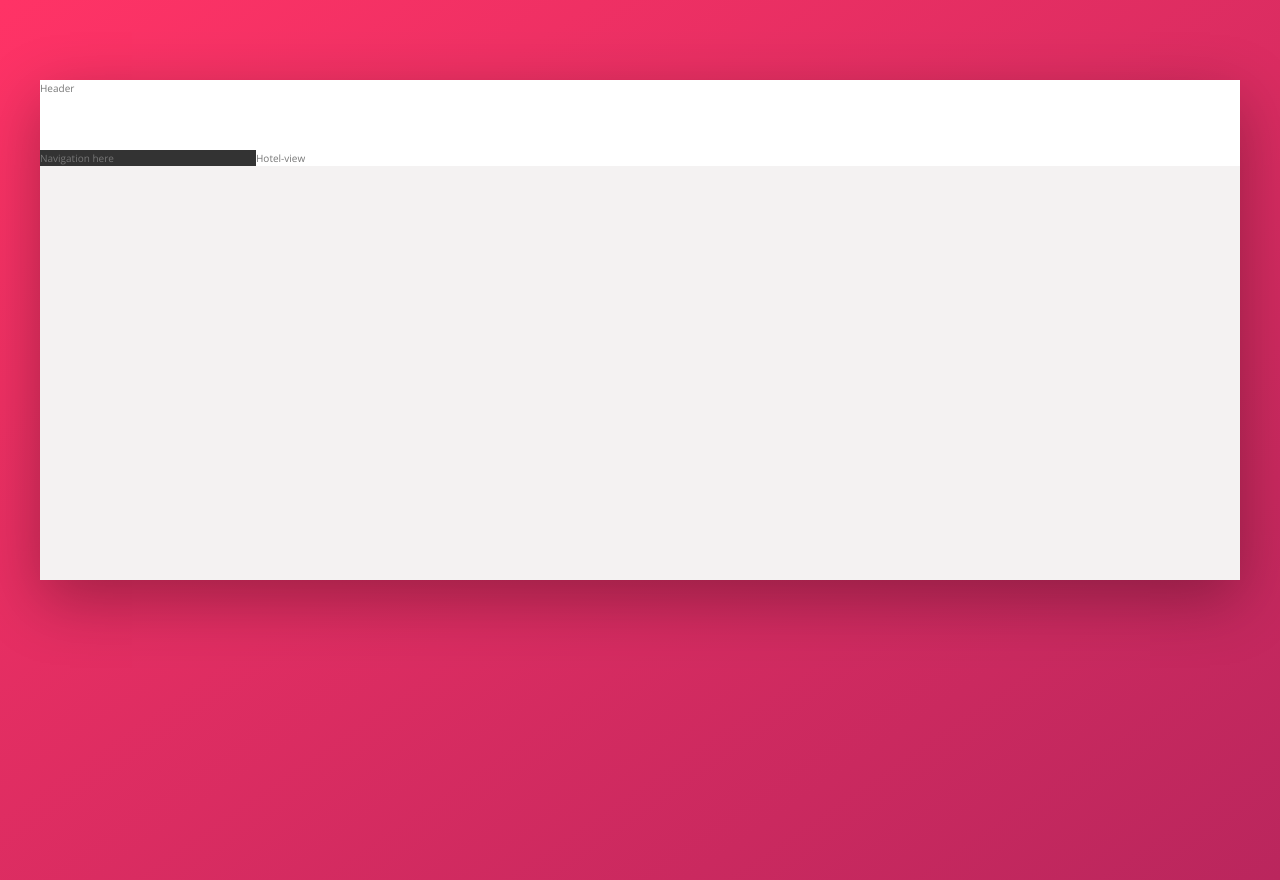
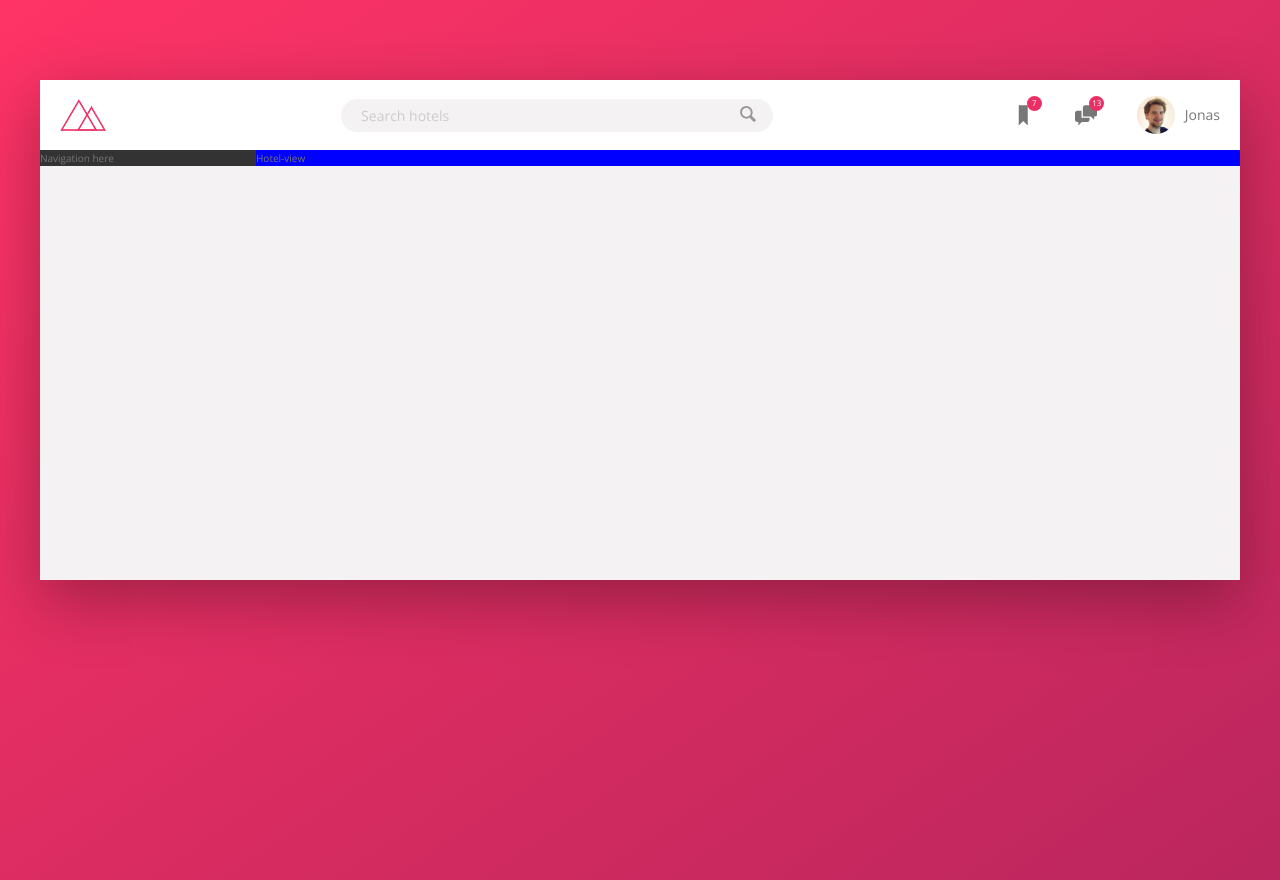
Before and after one commit to TiiTro/Trillo-Udemy-project, a website: page index.html in a window 1280 px wide. Drawn offline with nearby package versions, Linux system fonts and the light colour scheme.

Commit message:
built the header, added svg-icons

```diff
--- a/index.html
+++ b/index.html
@@ -12,9 +12,43 @@
     </head>
     <body>
         <div class="container">
+
+          <!-- HEADER -->
           <header class="header">
-            Header
+            <img src="img/logo.png" alt="trillo logo" class="logo">
+
+            <form action="#" class="search">
+              <input type="text" class="search__input" placeholder="Search hotels">
+              <button class="search__button">
+                <svg class="search__icon">
+                  <use xlink:href="img/SVG/sprite.svg#icon-magnifying-glass"></use>
+                </svg>
+              </button>
+            </form>
+
+                <!-- user-navigation -->
+            <nav class="user-nav">
+              <div class="user-nav__icon-box">
+                <svg class="user-nav__icon">
+                  <use xlink:href="img/SVG/sprite.svg#icon-bookmark"></use>
+                </svg>
+                <span class="user-nav__notification">7</span>
+              </div>
+              <div class="user-nav__icon-box">
+                <svg class="user-nav__icon">
+                  <use xlink:href="img/SVG/sprite.svg#icon-chat">
+                  </use>
+                </svg>
+                  <span class="user-nav__notification">13</span>
+              </div>
+              <div class="user-nav__user">
+                <img src="img/user.jpg" alt="User photo" class="user-nav__user-photo">
+                <span class="user-nav__user-name">Jonas</span>
+              </div>
+            </nav>
           </header>
+
+
           <div class="content">
             <nav class="sidebar">
               Navigation here
--- a/sass/_components.scss
+++ b/sass/_components.scss
@@ -0,0 +1,119 @@
+/////////////////////////////////
+// LOGO
+.logo {
+  height: 3.25rem;
+  margin-left: 2rem;
+
+}
+
+/////////////////////////////////
+// SEARCH BOX
+.search {
+  flex: 0 0 40%;
+
+  display: flex;
+  align-items: center;
+  justify-content: center;
+
+  &__input {
+    font-family: inherit;
+    font-size: inherit;
+    color: inherit;
+    background-color: var(--color-grey-light-2);
+    border: none;
+    padding: .7rem 2rem;
+    border-radius: 100px;
+    width: 90%;
+    margin-right: -3.5rem;
+
+    &:focus {
+      outline: none;
+      width: 100%;
+      background-color: var(--color-grey-light-3);
+      transition: all .2s;
+    }
+
+    &::-webkit-input-placeholder {
+      font-weight: 100;
+      color: var(--color-grey-light-4);
+    }
+  }
+
+  &__input:focus + &__button {
+    background-color: var(--color-grey-light-3);
+  }
+
+  &__button {
+    border: none;
+    background-color: var(--color-grey-light-2);
+
+
+    &:focus {
+      outline: none;
+    }
+
+    &:active {
+      transform: translateY(2px);
+      z-index: 10;
+    }
+  }
+
+  &__icon {
+    height: 2rem;
+    width: 2rem;
+    fill: var(--color-grey-dark-3);
+  }
+}
+
+/////////////////////////////////
+// USER NAVIGATION
+
+.user-nav {
+  align-self: stretch;
+  display: flex;
+  align-items: center;
+
+  & > * {
+    padding: 0 2rem;
+    cursor: pointer;
+    height: 100%;
+    display: flex;
+    align-items: center;
+  }
+
+  & > *:hover {
+    background-color: var(--color-grey-light-2);
+  }
+
+  &__icon-box {
+    position: relative;
+  }
+
+  &__icon {
+    height: 2.25rem;
+    width: 2.25rem;
+    fill: var(--color-grey-dark-2);
+  }
+
+  &__notification {
+    font-size: .8rem;
+    height: 1.5rem;
+    width: 1.5rem;
+    border-radius: 50%;
+    background-color: var(--color-primary);
+    color: #fff;
+    position: absolute;
+    top: 1.6rem;
+    right: 1.3rem;
+
+    display: flex;
+    justify-content: center;
+    align-items: center;
+  }
+
+  &__user-photo {
+    height: 3.75rem;
+    border-radius: 50%;
+    margin-right: 1rem;
+  }
+}
--- a/sass/_layout.scss
+++ b/sass/_layout.scss
@@ -8,11 +8,13 @@
 }
 
 .header {
+  font-size: 1.4rem;
   height: 7rem;
   background-color: #fff;
   border-bottom: var(--color-grey-light-2);
   display: flex;
-
+  justify-content: space-between;
+  align-items: center;
 }
 
 .content {
@@ -27,7 +29,8 @@
 }
 
 .hotel-view {
-  background-color: #fff;
+  background-color: blue;
+  //background-color: #fff;
   order: 2;
   flex: 1;
 
```
Also changed, not shown: css/style.css, img/SVG/aircraft-take-off.svg (added), img/SVG/bookmark.svg (added), img/SVG/chat.svg (added), img/SVG/chevron-thin-right.svg (renamed from img/chevron-thin-right.svg), img/SVG/home.svg (added), img/SVG/key.svg (added), img/SVG/location-pin.svg (added), img/SVG/magnifying-glass.svg (added), img/SVG/map.svg (added), img/SVG/sprite.svg (added), img/SVG/star.svg (added), img/sprite.svg (deleted).
